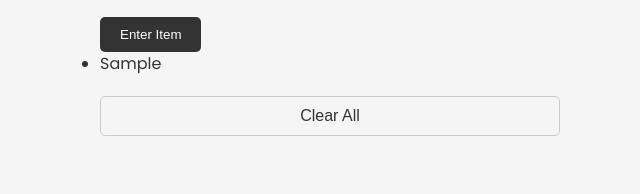
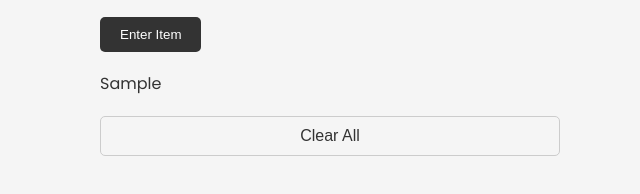
Before and after one commit to sandrorios/showDOM_clearAll_app, a plain HTML site: page index.html in a window 1280 px wide. Both pictures are taken after typing "Sample" into the empty fields and a click on the button "Enter Item". Shown: the part 164-358 px from the top of the page, without its empty margins (310-950 px from the left). Drawn offline with Linux system fonts and the light colour scheme.

Commit message:
moved the item class from the button to the list-item and added some code to the .items li

```diff
--- a/index.html
+++ b/index.html
@@ -3,7 +3,7 @@
 <head>
     <meta charset="UTF-8">
     <meta name="viewport" content="width=device-width, initial-scale=1.0">
-    <link rel="stylesheet" href="style.css">
+    <link rel="stylesheet" href="styles.css">
     <title>Document</title>
 </head>
 <body>
@@ -15,8 +15,8 @@
             <input type="text" id="input-field" placeholder="Add Items">
             <button>Enter Item</button>
         </form>
-        <ul id="list-item"></ul>
-        <button id="clear" class="items">Clear All</button>
+        <ul id="list-item" class="items"></ul>
+        <button id="clear" >Clear All</button>
     </div>
     <script src="script.js"></script>
 </body>
--- a/style.css
+++ b/styles.css
@@ -57,7 +57,16 @@ button:hover {
     background-color: #444;
 }
 
-
+.items {
+    margin-top: 20px;
+    display: flex;
+    flex-wrap: wrap;
+}
+.items li {
+    display: flex;
+    justify-content: space-between;
+    width: 45%;
+}
 
 #clear {
     margin-top: 20px;
```
